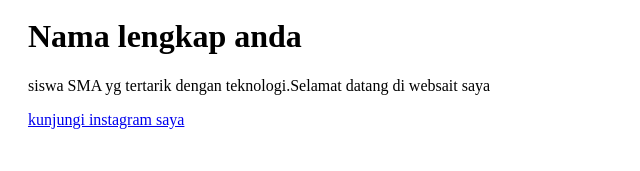
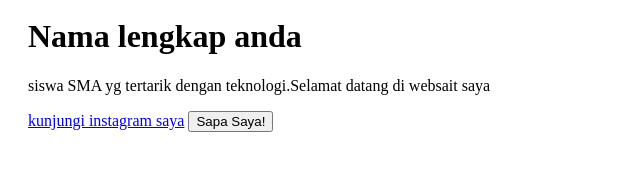
Before and after one commit to amelliaekaputri51-collab/aku-sinau, a plain HTML site: page index.html in a window 1280 px wide. Shown: the part 49-220 px from the top of the page, without its empty margins (0-640 px from the left). Drawn offline with Linux system fonts and the light colour scheme.

Commit message:
Update index.html

```diff
--- a/index.html
+++ b/index.html
@@ -11,6 +11,7 @@
     <p>siswa SMA yg tertarik dengan teknologi.Selamat datang di websait saya<p>
     <a
 href="https://www.instagram.com/mllmngg">kunjungi instagram saya</a>
-</div>
+<button id="sapaButton">Sapa Saya!</button>
+    </div>
 </body>
 </html>
```
